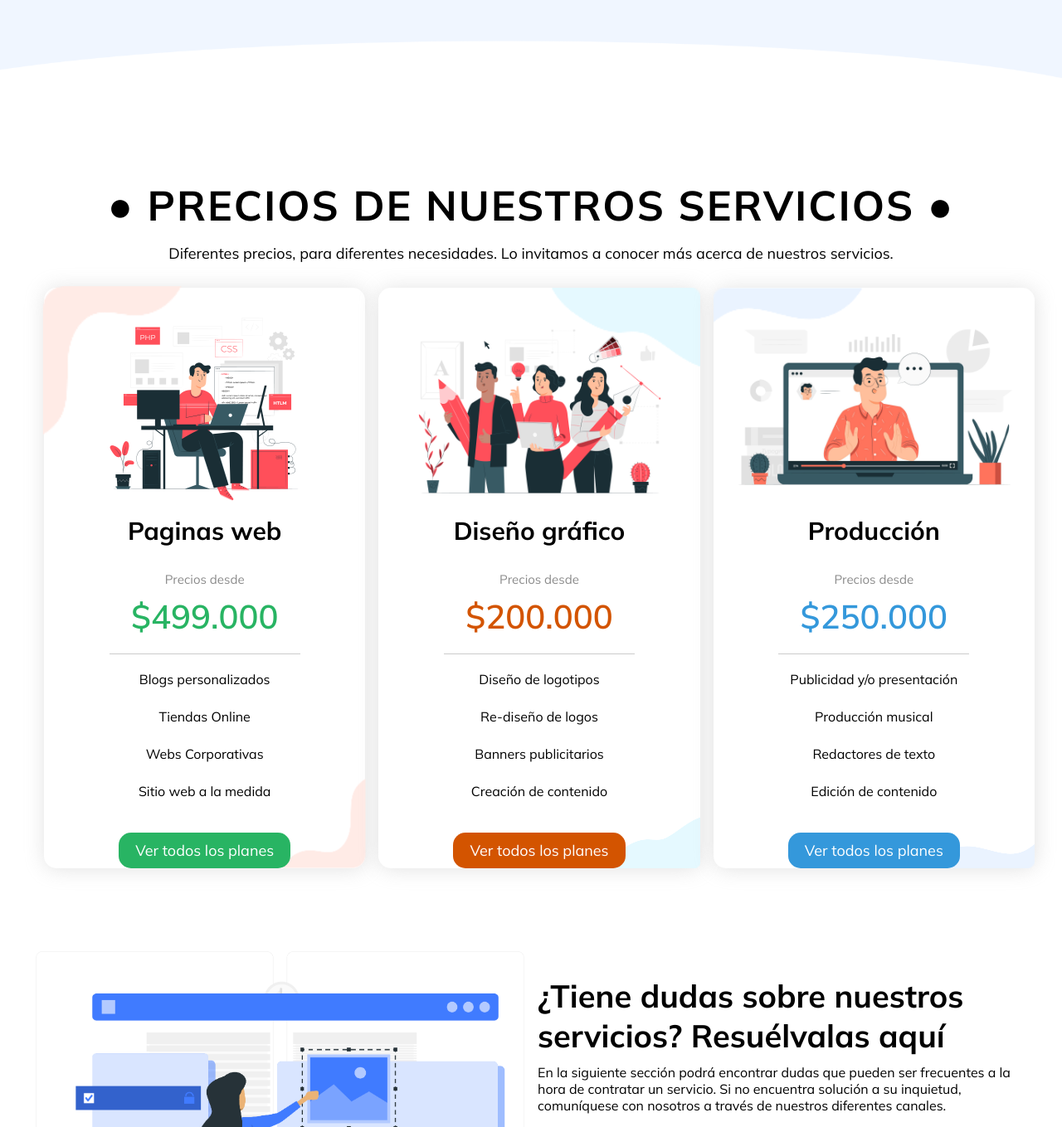
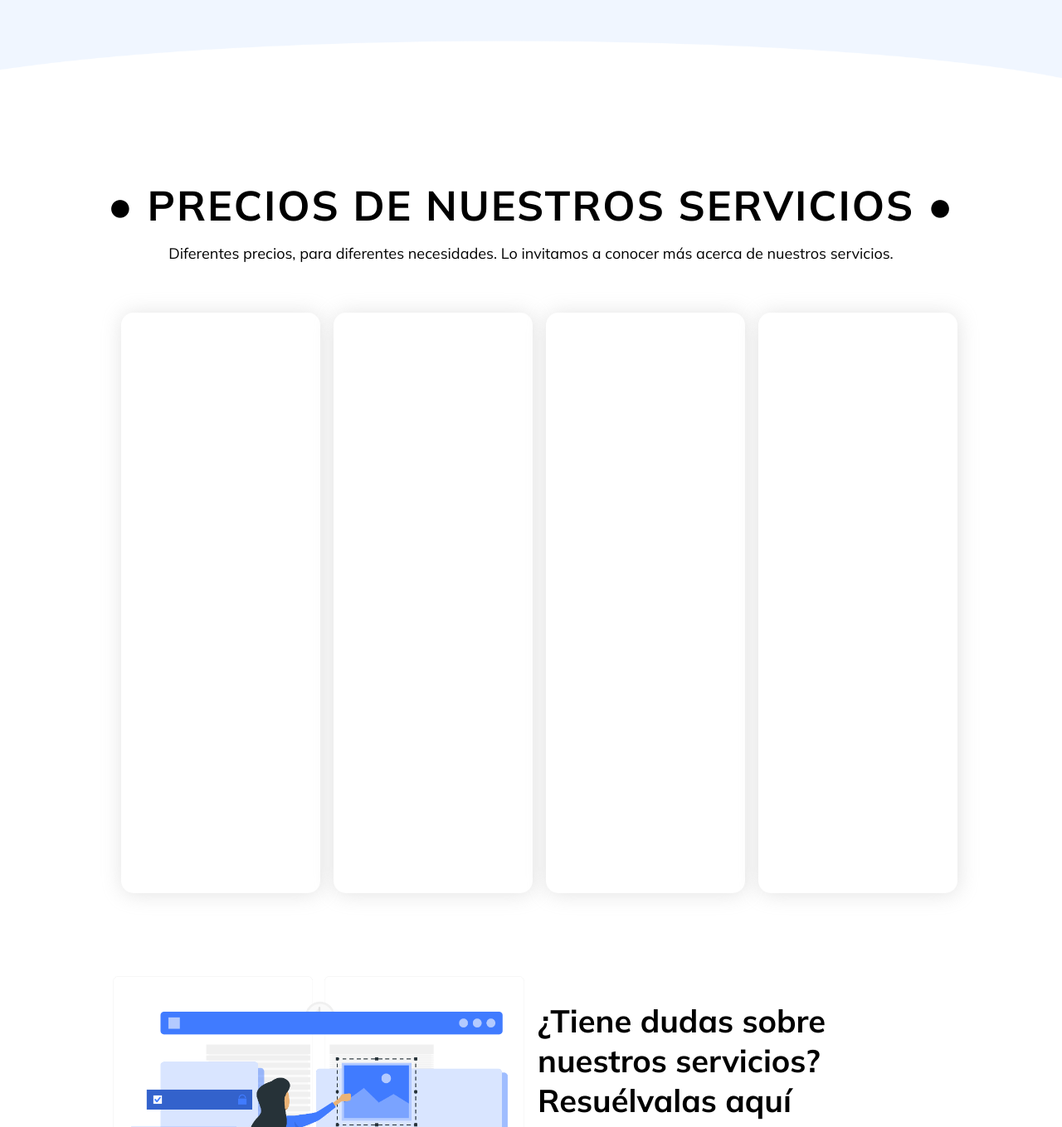
Before and after one commit to santiagobaronz/oasis-webcore, a PHP site: page / in a window 1280 px wide; the page is wider, and only the part inside the window is pictured. Shown: the part 4371-5730 px from the top of that part at 83% size. Run offline with PHP 8.4, Linux system fonts and the light colour scheme.

Commit message:
[Diseño] Tarjetas de precios actualizadas

```diff
--- a/css/home/styles-home.css
+++ b/css/home/styles-home.css
@@ -498,6 +498,11 @@ height: 10px;
     margin-top: -20px;
 }
 
+.container-margin-prices{
+    max-width: 80%;
+    margin: 0 auto;
+}
+
 .info-prices h2{
     text-align: center;
     font-size: 50px;
@@ -509,7 +514,7 @@ height: 10px;
 .info-prices p{
     text-align: center;
     font-size: 18px;
-    margin-bottom: 20px;
+    margin-bottom: 50px;
 }
 
 
@@ -530,161 +535,7 @@ height: 10px;
     transition: 1s all;
 }
 
-.img-prices{
-    width: 350px;
-    height: 250px;
-    object-fit:scale-down;
-}
-
-.txt-prices h3{
-    text-align: center;
-    font-size: 30px;
-    margin-bottom: 30px;
-}
-
-.txt-prices .price-from{
-    text-align: center;
-    font-size: 15px;
-    color: rgb(139, 139, 139);
-}
-
-.txt-prices .price{
-    width: 230px;
-    display: block;
-    margin: auto;
-    font-size: 40px;
-    text-align: center;
-    margin-top: 10px;
-    font-weight: 600;
-    padding-bottom: 20px;
-    margin-bottom: 20px;
-    border-bottom: 1px solid #ccc;
-}
-
-.web-price{
-    color: #28B463;
-}
-
-.design-price{
-    color: #D35400;
-}
-
-.production-price{
-    color: #3498DB;
-}
-
-.txt-prices ul{
-    margin-top: 10px;
-    list-style: none;
-    text-align: center;
-}
-
-.txt-prices ul li{
-    margin-bottom: 25px;
-}
-
-.border-web{
-    position: absolute;
-    width: 180px;
-    top: 4px;
-    left: -7px;
-    transform: rotate(-90deg);
-    z-index: 2000px;
-}
-
-.border-web2{
-    position: absolute;
-    transform: rotate(90deg);
-    right: -4px;
-    bottom: 4px;
-    z-index: 2000px;
-}
-
-.border-design{
-    position: absolute;
-    width: 180px;
-    top:0;
-    right: 0;
-    z-index: 2000px;
-}
-
-.border-design2{
-    position: absolute;
-    right: 0;
-    bottom: 0;
-    -moz-transform: scaleX(-1);
-    -o-transform: scaleX(-1);
-    -webkit-transform: scaleX(-1);
-    transform: scaleX(-1);
-    -ms-filter: "FlipH";
-    filter: FlipH;
-    -moz-transform: scaleY(-1);
-    -o-transform: scaleY(-1);
-    -webkit-transform: scaleY(-1);
-    transform: scaleY(-1);
-    -ms-filter: "FlipV";
-    filter: FlipV;
-    z-index: 2000px;
-}
-
-
-.border-production{
-    position: absolute;
-    width: 180px;
-    top:0;
-    left: 0;
-    transform: rotate(180deg);
-    z-index: 2000px;
-}
-
-.border-production2{
-    position: absolute;
-    bottom: 0;
-    right: 0;
-    z-index: 2000px;
-}
-
-.btn-prices{
-    text-decoration: none;
-}
-
-.btn-prices button{
-    padding: 10px 20px;
-    display: block;
-    margin: 40px auto;
-    position: relative;
-    z-index: 3000px;
-    outline: none;
-    border-style: none;
-    color: #fff;
-    font-size: 18px;
-    border-radius: 15px;
-    cursor: pointer;
-}
-
-.btn-web-hover:hover ~ .btn-web{
-    background-color: #58D68D;
-}
-
-.btn-design-hover:hover ~ .btn-design{
-    background-color: #E59866 ;
-}
-
-.btn-productions-hover:hover ~ .btn-productions{
-    background-color: #85C1E9 ;
-}
-
-.btn-web{
-    background-color: #28B463;
-}
-
-.btn-design{
-    background-color: #D35400;
-}
-
-.btn-productions{
-    background-color: #3498DB;
-}
+
 
 /* Faq section*/
 
--- a/index.html
+++ b/index.html
@@ -151,7 +151,7 @@
     <img src="assets/home/wave-gray-top.png" alt="Separador en forma de medio ovalo para introducir nuevo contenido" class="wave-separate-section-1">
 
     <div class="quarter-section-box ">
-        <div class="container-margin">
+        <div class="container-margin-prices">
             <section>
                 <div class="prices-section">
                     <div class="info-prices">
@@ -159,67 +159,27 @@
                         <p>Diferentes precios, para diferentes necesidades. Lo invitamos a conocer más acerca de nuestros servicios.</p>
                     </div>
                     <div class="row">
-                        <div class="col-lg-4 col-md-4 col-sm-12 col-xs-12">
+                        <div class="col-lg-3 col-md-3 col-sm-12 col-xs-12">
                             <div class="box-prices-unitary">
-                                <div class="img-prices-box">
-                                    <img src="assets/home/paginas-web.jpg" alt="Programador web desde $499.000" class="img-prices">
-                                </div>
-                                <div class="txt-prices">
-                                    <h3>Paginas web</h3>
-                                    <p class="price-from">Precios desde</p>
-                                    <p class="price web-price">$499.000</p>
-                                    <ul>
-                                        <li>Blogs personalizados</li>
-                                        <li>Tiendas Online</li>
-                                        <li>Webs Corporativas</li>
-                                        <li>Sitio web a la medida</li>
-                                    </ul>
-                                </div>
-                                <img src="assets/box-border/sup-izq.png" alt="bordes de caja" class="border-web">
-                                <img src="assets/box-border/sup-izq.png" alt="bordes de caja" class="border-web2">
-                                <a href="" class="btn-prices btn-web-hover" id="btn-faq-move1"><button class="btn-web">Ver todos los planes</button></a>
+
                             </div>
                         </div>
-                        <div class="col-lg-4 col-md-4 col-sm-12 col-xs-12">
+
+                        <div class="col-lg-3 col-md-3 col-sm-12 col-xs-12">
                             <div class="box-prices-unitary">
-                                <div class="img-prices-box">
-                                    <img src="assets/home/diseño-grafico.jpg" alt="Diseñadores graficos desde $200.000" class="img-prices">
-                                </div>
-                                <div class="txt-prices">
-                                    <h3>Diseño gráfico</h3>
-                                    <p class="price-from">Precios desde</p>
-                                    <p class="price design-price">$200.000</p>
-                                    <ul>
-                                        <li>Diseño de logotipos</li>
-                                        <li>Re-diseño de logos</li>
-                                        <li>Banners publicitarios</li>
-                                        <li>Creación de contenido</li>
-                                    </ul>
-                                </div>
-                                <img src="assets/box-border/sup-der.png" alt="bordes de caja" class="border-design">
-                                <img src="assets/box-border/sup-der.png" alt="bordes de caja" class="border-design2">
-                                <a href="" class="btn-prices btn-design-hover" id="btn-faq-move2"><button class="btn-design">Ver todos los planes</button></a>
+
                             </div>
                         </div>
-                        <div class="col-lg-4 col-md-4 col-sm-12 col-xs-12">
+
+
+                        <div class="col-lg-3 col-md-3 col-sm-12 col-xs-12">
                             <div class="box-prices-unitary">
-                                <div class="img-prices-box">
-                                    <img src="assets/home/produccion-audiovisual.jpg" alt="Productores de contenido desde $250.000" class="img-prices">
-                                </div>
-                                <div class="txt-prices">
-                                    <h3>Producción</h3>
-                                    <p class="price-from">Precios desde</p>
-                                    <p class="price production-price">$250.000</p>
-                                    <ul>
-                                        <li>Publicidad y/o presentación</li>
-                                        <li>Producción musical</li>
-                                        <li>Redactores de texto</li>
-                                        <li>Edición de contenido</li>
-                                    </ul>
-                                </div>
-                                <img src="assets/box-border/inf-der.png" alt="bordes de caja" class="border-production">
-                                <img src="assets/box-border/inf-der.png" alt="bordes de caja" class="border-production2">
-                                <a href="" class="btn-prices btn-productions-hover" id="btn-faq-move3"><button class="btn-productions">Ver todos los planes</button></a>
+
+                            </div>
+                        </div>
+                        <div class="col-lg-3 col-md-3 col-sm-12 col-xs-12">
+                            <div class="box-prices-unitary">
+
                             </div>
                         </div>
                     </div>
```
